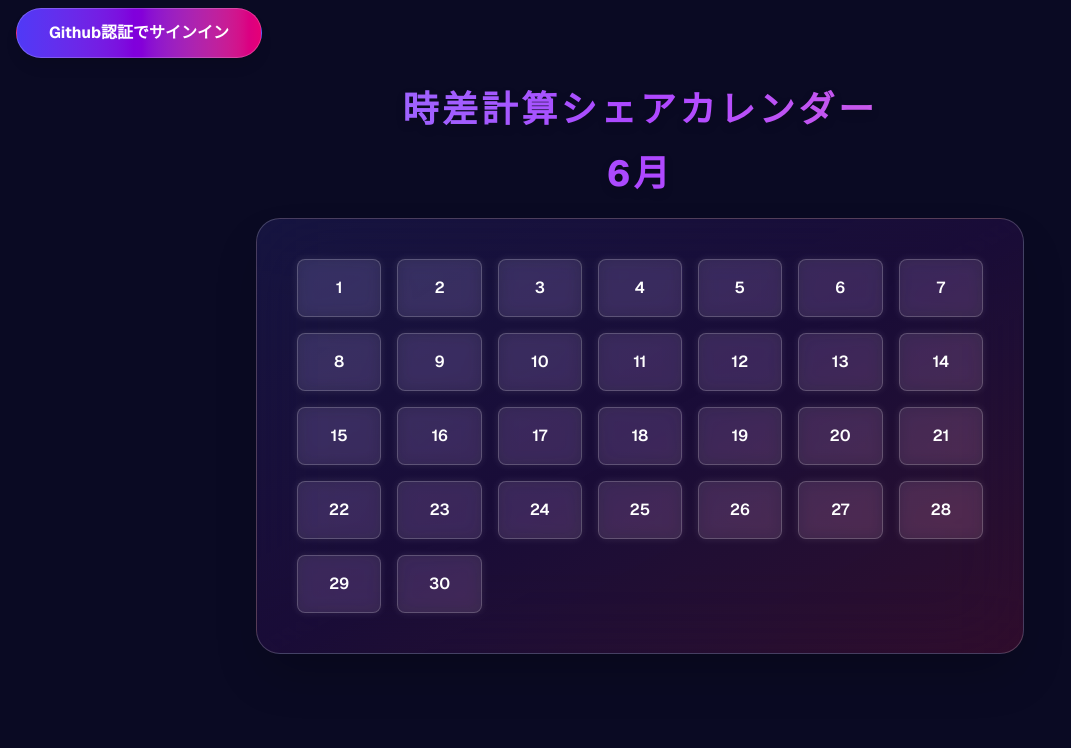
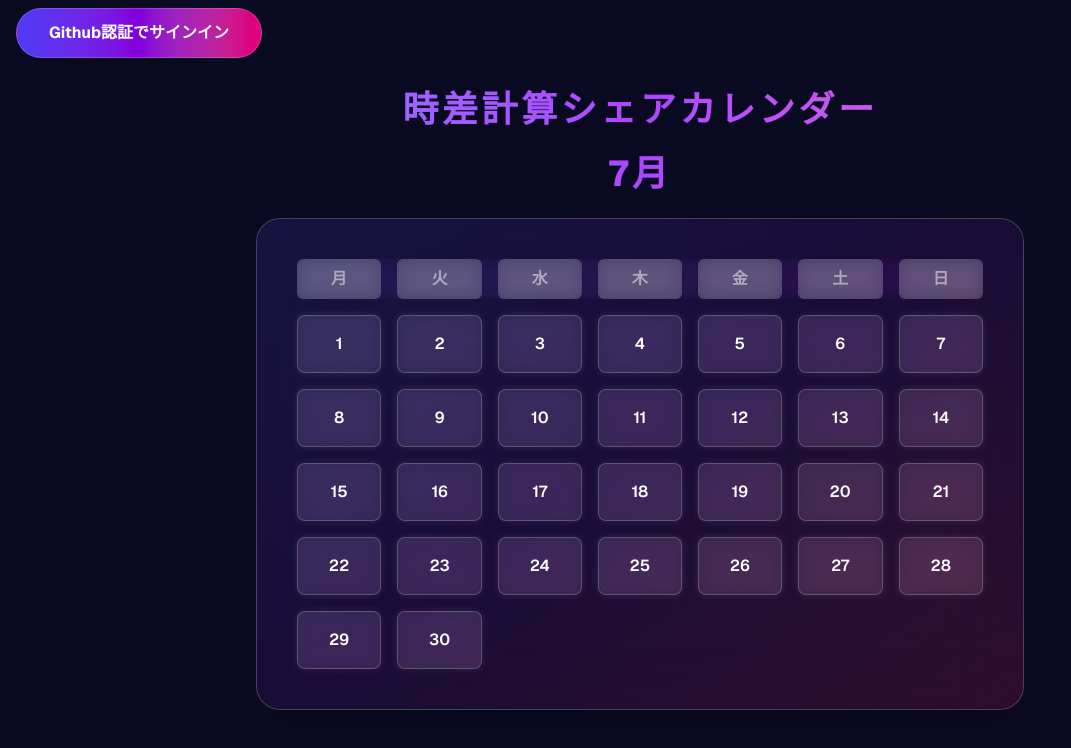
Before and after one commit to dogg0-hub/StudyJS-1, a Next.js app in the folder studyauthjs/: page / in a window 1280 px wide. Shown: the top 748 px of the page, without its empty margins (0-1071 px from the left). Built offline with nearby package versions, Linux system fonts and the light colour scheme.

Commit message:
年月日曜日対応リスト追加

```diff
--- a/studyauthjs/src/app/page.tsx
+++ b/studyauthjs/src/app/page.tsx
@@ -9,16 +9,42 @@ export default function Home(){
   const today= new Date();
   const thisMonth = today.getMonth();
   const thisYear = today.getFullYear();
-  //一週間の曜日リスト
-  const thisMonthDays = getThisMonthDays(today);
+
   //当月の日数
   const thisMonthDateNumber = new Date(thisYear, thisMonth, 0).getDate();
   const thisMonthDate = addArrayForThisMonthDays(thisMonthDateNumber);
-  const slicedThisMonthDate = slice7(thisMonthDate)
+  const slicedThisMonthDate = slice7(thisMonthDate);
 
-  function getThisMonthDays(today : Date){
+  //一週間の曜日リスト
+  const kariYoubi = ["月","火","水","木","金","土","日"];
+  const thisMonthDays = getThisMonthDays(thisYear, thisMonth, today);
 
+
+  function getThisMonthDays(thisYear : number, thisMonth : number, today : Date){
+    const firstDate = new Date(thisYear, thisMonth, 1);//初日
+    const firstDateDay = firstDate.getDay();//初日の曜日
+    console.log("firstDateDay is ", firstDateDay);
+
+    let obj = {};
+    for(let i = 0; i < thisMonthDateNumber; i++){
+      let dateObj = new Date(thisYear, thisMonth, i + 1);
+      let date = dateObj.getDate();
+      let day = dateObj.getDay();
+      let dayList : {[key : number]: string}= {0 : "日", 1 : "月", 2 : "火", 3 : "水", 4 : "木", 5 : "金", 6 : "土"};
+
+      obj = {
+        year : thisYear,
+        month : thisMonth + 1,
+        date : date,
+        day : dayList[day],
+      }
+      console.log("obj",obj);
+    }
   }
+
+  //ある
+  //日付を取得してスライス
+  //年月日曜日対応したオブジェクト
 
   //当月の日数分を配列に入れる
   function addArrayForThisMonthDays(thisMonthDateNumber : number) : number[]{
@@ -56,15 +82,21 @@ export default function Home(){
       時差計算シェアカレンダー
     </h1>
     <h2 className="logo-font text-4xl font-extrabold tracking-widest bg-gradient-to-r from-indigo-400 via-purple-500 to-pink-400 text-transparent bg-clip-text drop-shadow-lg text-center my-6">
-      {`${thisMonth}月`}
+      {`${thisMonth + 1}月`}
     </h2>
     <table className="w-full max-w-3xl mx-auto my-6 rounded-3xl shadow-2xl bg-gradient-to-br from-indigo-900/30 via-purple-900/20 to-pink-900/30 backdrop-blur-2xl border border-white/20 p-6 border-separate border-spacing-4">
       <tbody>
+        <tr className=" bg-white/10 backdrop-blur-sm">
+          {kariYoubi.map((youbi,i)=>(
+            <td key={i} className="text-white/50 text-center font-semibold py-2 px-4 rounded-md bg-white/10 backdrop-blur-sm">
+              {youbi}
+            </td>
+          ))}
+        </tr>
           {slicedThisMonthDate.map((array : number[], i : number)=>(
             <tr>
               {array.map((day : number, i : number)=>(
-                <td key={i}
-                className="galaxy-input galaxy-td text-center font-semibold px-4 py-2 rounded-lg transition-all duration-300 hover:bg-indigo-500 hover:text-white hover:scale-105 hover:shadow-lg cursor-pointer">
+                <td key={i} className="galaxy-input galaxy-td text-center font-semibold px-4 py-2 rounded-lg transition-all duration-300 hover:bg-indigo-500 hover:text-white hover:scale-105 hover:shadow-lg cursor-pointer">
                   {day}
                 </td>
               ))}
```
